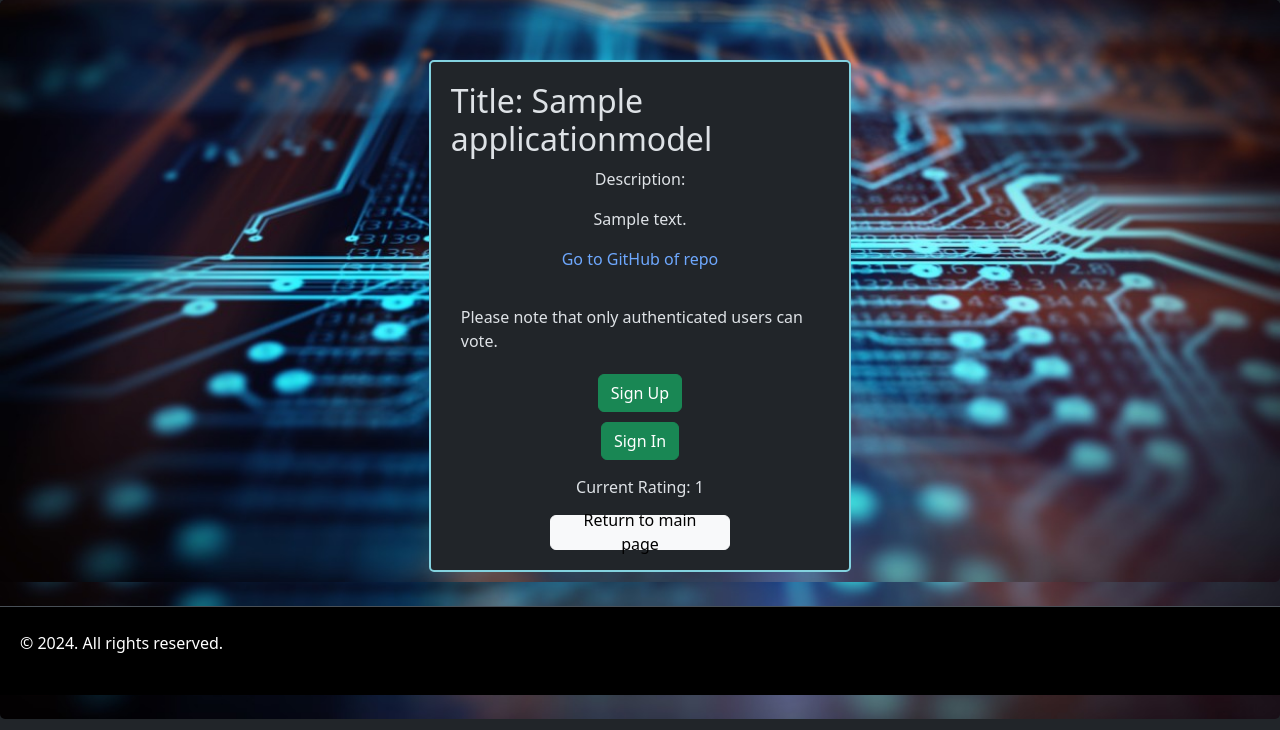
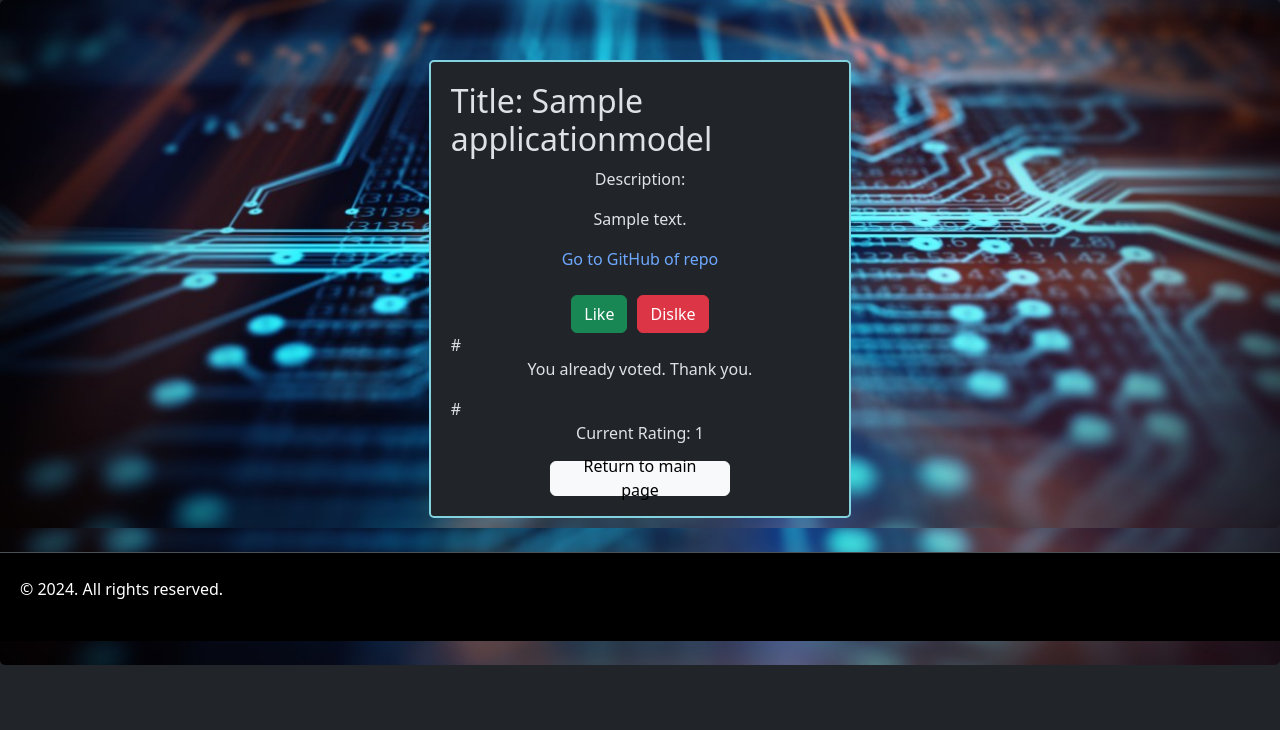
Before and after one commit to evgenievp/web-portfolio-page, a Django app: page /display-project/1/ in a window 1280 px wide. Shown: the part 70-800 px from the top of the page. Run offline with Django 5.2, Linux system fonts and the light colour scheme; tables that the repository leaves empty hold one stand-in row (values such as "Sample post").

Commit message:
reverse temporary sign in/ sign out / sign up options due to security reasons.

```diff
--- a/templates/display_project_page.html
+++ b/templates/display_project_page.html
@@ -11,23 +11,22 @@
                 <p> {{ item.description }}</p>
                 <a href="{{ item.url_link }}">Go to GitHub of repo</a>
                 <br>
-                {% if user.is_authenticated %}
-                    {% if not user.voted %}
+{#                {% if user.is_authenticated %}#}
+{#                    {% if not user.voted %}#}
                         <div class="buttons">
                             <button name="vote" value="like" type="submit" class="btn btn-success">Like</button>
                             <button name="vote" value="dislike" type="submit" class="btn btn-danger">Dislke</button>
                         </div>
-                    {% else %}
+#
                         <p>You already voted. Thank you.</p>
-                    {% endif %}
-a
-                {% else %}
-                    <div class="buttons-authenticate">
-                        <p>Please note that only authenticated users can vote. </p>
-                        <a href="{% url 'register page' %}" class="btn btn-success">Sign Up</a>
-                        <a href="{% url 'login page' %}" class="btn btn-success">Sign In</a>
-                    </div>
-                {% endif %}
+#
+{#                {% else %}#}
+{#                    <div class="buttons-authenticate">#}
+{#                        <p>Please note that only authenticated users can vote. </p>#}
+{#                        <a href="{% url 'register page' %}" class="btn btn-success">Sign Up</a>#}
+{#                        <a href="{% url 'login page' %}" class="btn btn-success">Sign In</a>#}
+{#                    </div>#}
+{#                {% endif %}#}
                 <p>Current Rating: {{ item.all_votes }}</p>
                 <a href="{% url 'index page' %}">
                     <button type="button" class="btn btn-light" id="contact-button">Return to main page</button>
@@ -35,5 +34,4 @@ a
             </form>
         </div>
     </div>
-
 {% endblock %}
--- a/web_page/settings.py
+++ b/web_page/settings.py
@@ -86,8 +86,7 @@ WSGI_APPLICATION = 'web_page.wsgi.application'
 #         "HOST": "127.0.0.1",
 #         "PORT": "5432",
 #     }
-# }
-SECRET_KEY = 'test'
+#}
 if DEBUG:
     DATABASE_URL = 'postgresql://petar_web_page:slinTzrQ44MFJr7BEoi5R6MUodhzDI9c@dpg-cs90iajqf0us738h3dv0-a.oregon-postgres.render.com/postgres1_qv9t'
     DATABASES["default"] = dj_database_url.parse(DATABASE_URL)
```
